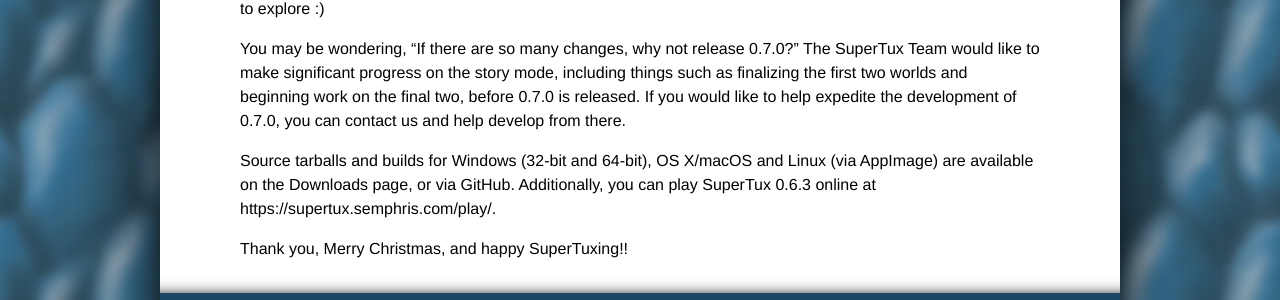
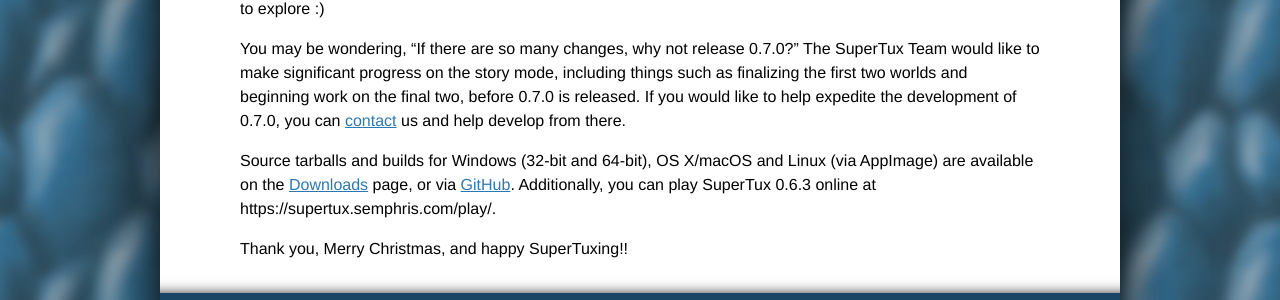
Before and after one commit to SuperTux/SuperTux.github.io, a Jekyll site: the page built from _posts/2021-12-22-0.6.3.md, in a window 1280 px wide. Shown: the part 1172-1472 px from the top of the page. Built offline with Jekyll 4.4.1, drawn with Linux system fonts in a browser that asks for light colours; part of the change alters nothing that is shown.

```diff
--- a/_posts/2021-12-22-0.6.3.md
+++ b/_posts/2021-12-22-0.6.3.md
@@ -32,8 +32,8 @@ Some of the most significant changes include:
 
 And these are just the most significant changes; there are plenty of other small features and bugfixes for you all to explore :)
 
-You may be wondering, “If there are so many changes, why not release 0.7.0?”  The SuperTux Team would like to make significant progress on the story mode, including things such as finalizing the first two worlds and beginning work on the final two, before 0.7.0 is released.  If you would like to help expedite the development of 0.7.0, you can contact us and help develop from there.
+You may be wondering, “If there are so many changes, why not release 0.7.0?”  The SuperTux Team would like to make significant progress on the story mode, including things such as finalizing the first two worlds and beginning work on the final two, before 0.7.0 is released.  If you would like to help expedite the development of 0.7.0, you can [contact](https://www.supertux.org/contact.html) us and help develop from there.
 
-Source tarballs and builds for Windows (32-bit and 64-bit), OS X/macOS and Linux (via AppImage) are available on the Downloads page, or via GitHub.  Additionally, you can play SuperTux 0.6.3 online at https://supertux.semphris.com/play/.
+Source tarballs and builds for Windows (32-bit and 64-bit), OS X/macOS and Linux (via AppImage) are available on the [Downloads](https://www.supertux.org/download.html) page, or via [GitHub](https://github.com/SuperTux/supertux/releases/tag/v0.6.3).  Additionally, you can play SuperTux 0.6.3 online at https://supertux.semphris.com/play/.
 
 Thank you, Merry Christmas, and happy SuperTuxing!!
```
